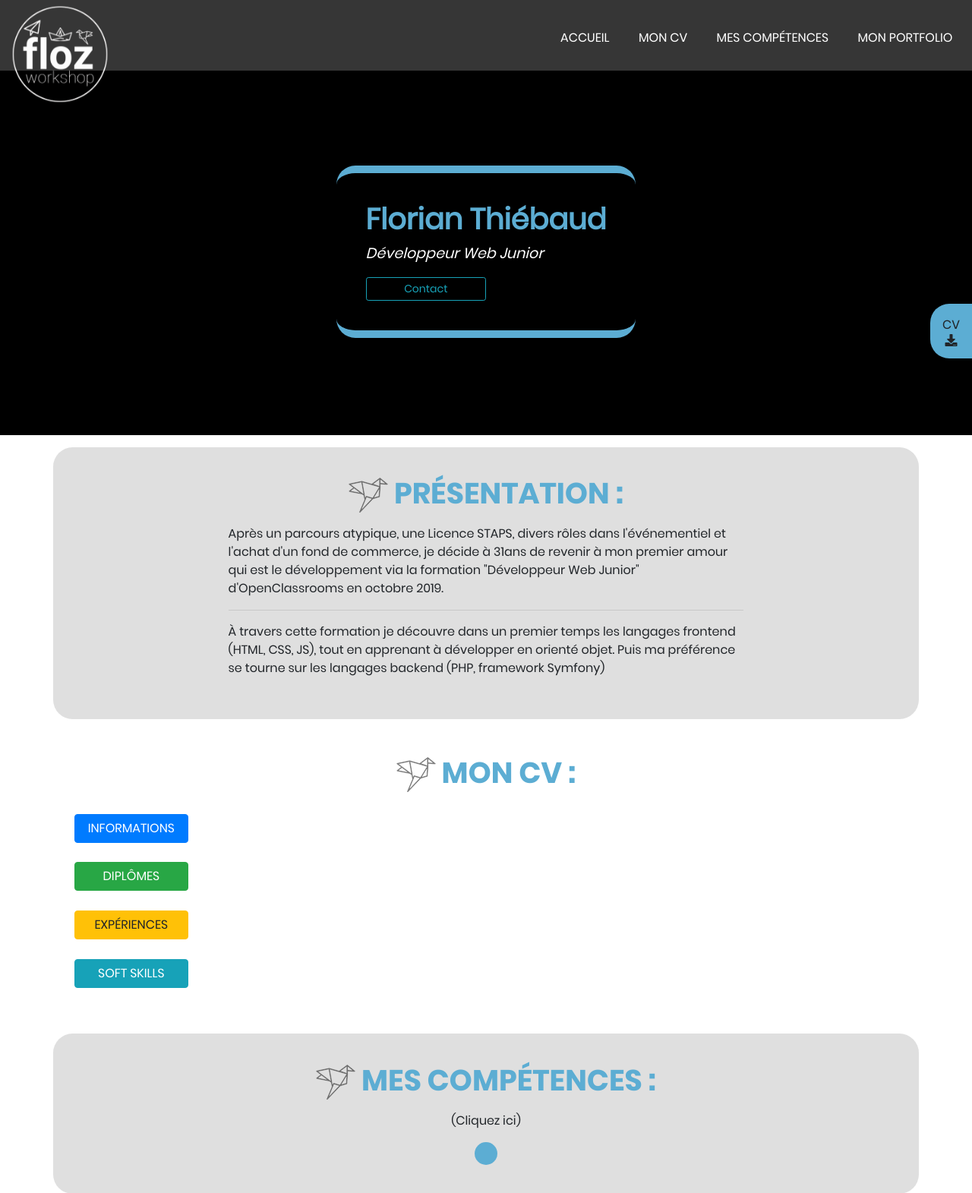
After one commit to Floz42/Portfolio, a Symfony app: template templates/main/cv/accueil.html.twig in a window 1280 px wide. The commit adds this page. Shown: the top 1571 px of the page at 76% size. Run offline with Twig, Linux system fonts and the light colour scheme; the template is opened without the code that fills it, so the values that code supplies are empty; some libraries are stand-ins or nearby versions.

Commit message:
feat: cv with ajax

```diff
--- a/public/css/styles.css
+++ b/public/css/styles.css
@@ -318,13 +318,19 @@ ul {
     height : 1px;
 }
 
-.language_skills_left, .language_skills_right  {
+.language_skills_left, .language_skills_right, .framework  {
     width: 80px;
     height: 80px;
     border-radius: 25%;
     padding: 1vw;
     animation: opacity 5s forwards;
     border: 1px solid rgb(92, 173, 211);
+}
+
+.framework {
+    width: 70px !important;
+    height: 70px !important;
+    transform: translateY(-5px);
 }
 
 .language_skills_right {
@@ -335,6 +341,10 @@ ul {
     transform: translateX(-80px) translateY(-40px);
 }
 
-.language_skills_left:hover, .language_skills_right:hover  {
-    background-color: rgb(92, 173, 211);
+.language_skills_left:hover, .language_skills_right:hover, .framework:hover  {
+    box-shadow: 0px 0px 20px black;
 }
+
+.ajax_cv_view {
+    animation: opacity 2s forwards;
+}
--- /dev/null
+++ b/public/js/Ajax.js
@@ -0,0 +1,30 @@
+class Ajax {
+    constructor() {
+        this.buttons_cv_click();
+        this.ajax_cv('infos_ajax');
+     }
+
+
+    buttons_cv_click() {
+        $("#button_diplomes").on('click', () => this.ajax_cv('diplomes_ajax'));
+        $("#button_infos").on('click', () => this.ajax_cv('infos_ajax'));
+        $("#button_experiences").on('click', () => this.ajax_cv('experiences_ajax'));
+        $("#button_skills").on('click', () => this.ajax_cv('softskills_ajax'));
+
+    }
+    ajax_cv(url) {
+        $.ajax({
+            url : url,
+            type : 'GET',
+            dataType : 'html',
+            success : function(code_html, statut){
+                $('#cv_ajax').html(code_html);
+            },
+            error : function(resultat, statut, erreur){
+                alert("Une erreur sest produite lors de la requête: " + url);
+            }
+         });
+    }
+}
+
+const ajax = new Ajax();
--- a/public/js/CVFlo.js
+++ b/public/js/CVFlo.js
@@ -1,8 +1,10 @@
 class CVFlo {
 
-    constructor() {
+    constructor(total_skills) {
+        this.total_skills= parseInt(total_skills) - 1;
         this.active = true;
-        this.show_cv();
+        $('#first_round_skills').on('click', () => { this.show_cv() });
+        this.array_frameworks = [0,2,3];
     }
 
     round(i) {
@@ -14,21 +16,21 @@ class CVFlo {
     }
 
     horizontal_line_left(i) {
-        $('#skills').append("<div class='horizontal_line_left'><img src='/images/languages/" + i + ".png' alt='language' class='language_skills_left'></div>");
+        $('#skills').append("<div id='image" + i + "' class='horizontal_line_left'><img src='/images/languages/" + i + ".png' alt='language' class='language_skills_left'></div>");
     }
 
     horizontal_line_right(i) {
-        $('#skills').append("<div class='horizontal_line_right'><img src='/images/languages/" + i + ".png' alt='language' class='language_skills_right'></div>");
+        $('#skills').append("<div id='image" + i + "' class='horizontal_line_right'><img src='/images/languages/" + i + ".png' alt='language' class='language_skills_right'></div>");
     }
 
     show_cv() {
-        $('#first_round_skills').on('click', () => {
+        let i;
         if (this.active) {
             this.active = false;
             $('.round_skills, .line_skills, .horizontal_line_right, .horizontal_line_left').fadeOut(500,"linear");
         } else {
             this.active = true;
-                for(let i=0;i<=4;i++) {
+            for(i=0;i<=this.total_skills;i++) {
                 this.vertical_line(i);
                 this.round(i);
                 if (i % 2 === 0) {
@@ -36,10 +38,14 @@ class CVFlo {
                 } else {
                     this.horizontal_line_right(i);
                 }
-                }
-            }
-        });
+                if (this.array_frameworks[i] === i)  {
+                    $("#image" + i).append("<img class='framework' src='/images/languages/" + i + "" + i + "-framework.png'>");
                 }
             }
 
-const cv = new CVFlo();
+
+        }
+    }
+}
+
+const cv = new CVFlo(5);
--- a/public/js/Effects.js
+++ b/public/js/Effects.js
@@ -5,6 +5,7 @@ class Effects {
         this.logo_hover();
         this.presentation_card();
         this.show_logo_cv();
+        this.hide_logo_cv();
     }
 
     logo_hover() {
@@ -30,4 +31,10 @@ class Effects {
             $('#download_cv').css('animation', 'opacity 2s forwards');
         });
     }
+
+    hide_logo_cv() {
+        $('#download_cv').on('click', function() {
+            $(this).hide("slow");
+        });
+    }
 }
--- a/templates/base.html.twig
+++ b/templates/base.html.twig
@@ -70,13 +70,12 @@
             <h2 class="section_title text-center"><img class="mr-2" style="opacity:0.5" src="{{ asset('images/bird.png')}}" alt="bird">MON CV :</h2>
             <div class="row mt-3">
                 <div id="buttons_cv" class="col-md-3 col-xs-12">
-                    <a class="col-xs-6" href="{{ path('cv_infos')}}"><input class="btn btn-primary" type="button" value="INFORMATIONS"></a>
-                    <a class="col-xs-6" href="{{ path('cv_diplomes')}}"><input class="btn btn-success" type="button" value="DIPLÔMES"></a>
-                    <a class="col-xs-6" href="{{ path('cv_experiences')}}"><input class="btn btn-warning" type="button" value="EXPÉRIENCES"></a>
-                    <a class="col-xs-6" href="{{ path('cv_soft_skills')}}"><input class="btn btn-info" type="button" value="SOFT SKILLS"></a>
+                    <input id="button_infos" class="btn btn-primary" type="button" value="INFORMATIONS">
+                    <input id="button_diplomes" class="btn btn-success" type="button" value="DIPLÔMES">
+                    <input id="button_experiences" class="btn btn-warning" type="button" value="EXPÉRIENCES">
+                    <input id="button_skills" class="btn btn-info" type="button" value="SOFT SKILLS">
                 </div>
-                <div class="col-9 m-auto">
-                    {% block cv %} {% endblock %}
+                <div id="cv_ajax" class="col-md-8 col-xs-12 m-auto">
                 </div>
             </div>
         </div>
@@ -96,6 +95,8 @@
         <script src="{{ asset('/js/main.js') }}"></script>
         <script src="{{ asset('/js/Effects.js') }}"></script>
         <script src="{{ asset('/js/CVFlo.js') }}"></script>
+        <script src="{{ asset('/js/Ajax.js') }}"></script>
+
 
 
     </body>
--- /dev/null
+++ b/templates/main/cv/accueil.html.twig
@@ -0,0 +1 @@
+{% extends 'base.html.twig' %}
```
Also changed, not shown: src/Controller/MainController.php (+23 -26 lines), templates/main/cv/diplomes.html.twig (deleted, +0 -27 lines), templates/main/cv/diplomes_ajax.html.twig (added, +24 -0 lines), templates/main/cv/experiences.html.twig (deleted, +0 -27 lines), templates/main/cv/experiences_ajax.html.twig (added, +24 -0 lines), templates/main/cv/infos.html.twig (deleted, +0 -26 lines), templates/main/cv/infos_ajax.html.twig (added, +24 -0 lines), templates/main/cv/soft_skills.html.twig (deleted, +0 -15 lines), templates/main/cv/softskills_ajax.html.twig (added, +13 -0 lines), public/images/languages/00-framework.png (added), 1 other file. Lines whose indentation alone changed are shown as unchanged.
